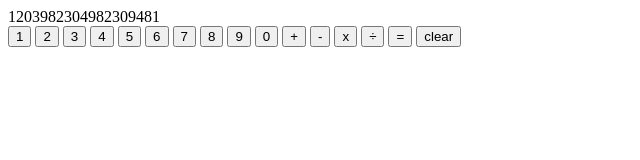
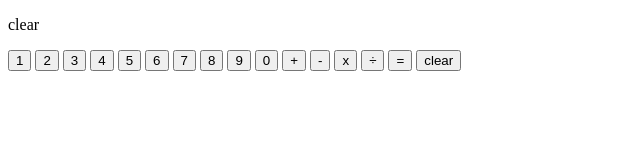
Before and after one commit to iritakano/calculator, a plain HTML site: page index.html in a window 1280 px wide. Both pictures are taken after a click on the button "clear". Shown: the whole page, without its empty margins (0-640 px from the left). Drawn offline with Linux system fonts and the light colour scheme.

Commit message:
create function that displays buttons pressed

```diff
--- a/index.html
+++ b/index.html
@@ -7,9 +7,7 @@
     <link rel="stylesheet" href="style.css">
 </head>
 <body>
-    <div class="display">
-        1203982304982309481
-    </div>
+    <div class="display"></div>
     <button id=one>1</button>
     <button id=two>2</button>
     <button id=three>3</button>
--- a/script.js
+++ b/script.js
@@ -32,3 +32,14 @@ function operate(operator, num1, num2){
         divide(num1, num2);
     }
 }
+
+button = document.querySelectorAll('button');
+display = document.querySelector('.display');
+
+button.forEach(button => {
+    button.addEventListener('click', (e) => {
+        let clicked = document.createElement('p');
+        clicked.textContent = e.target.textContent;
+        display.appendChild(clicked);
+    })
+});
```
